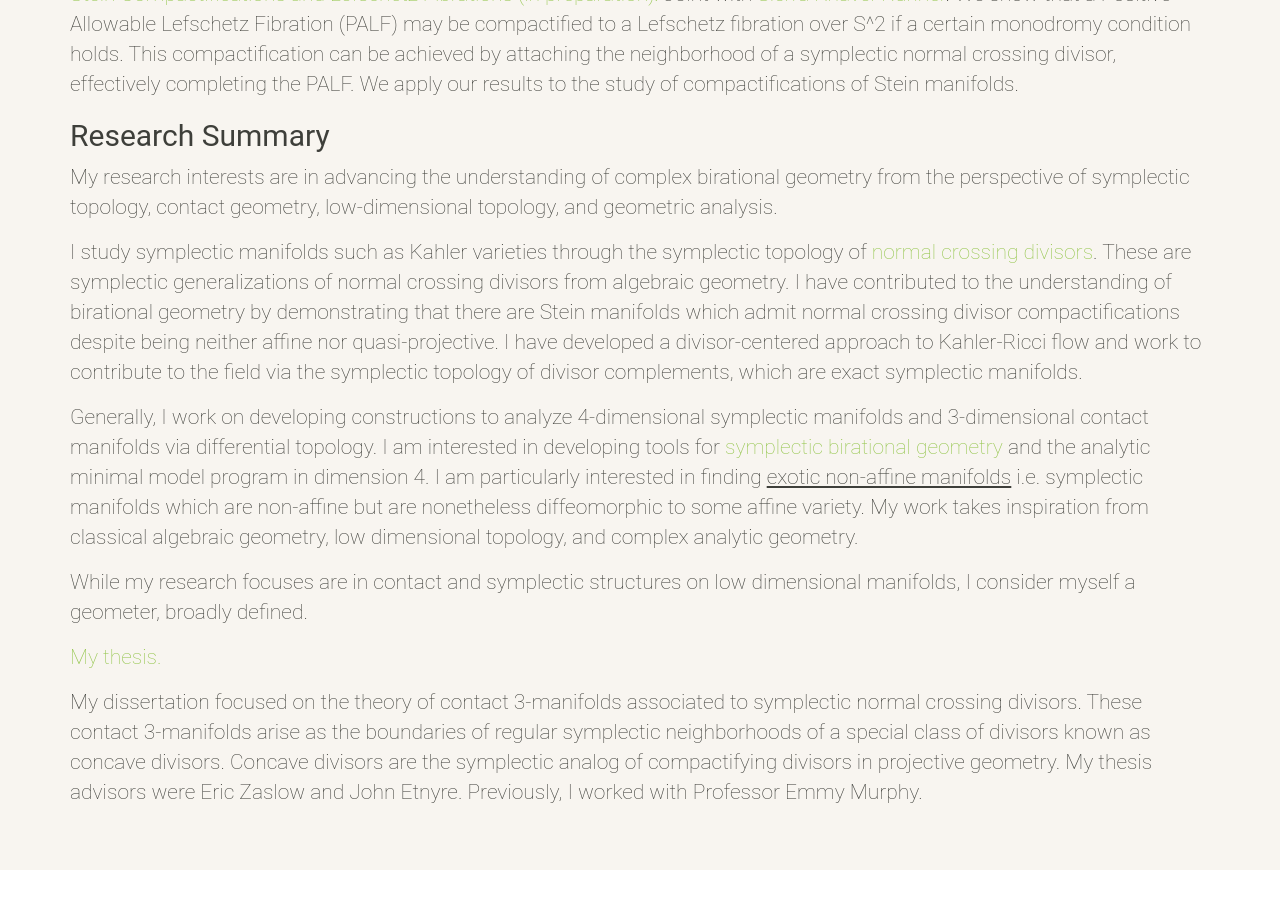
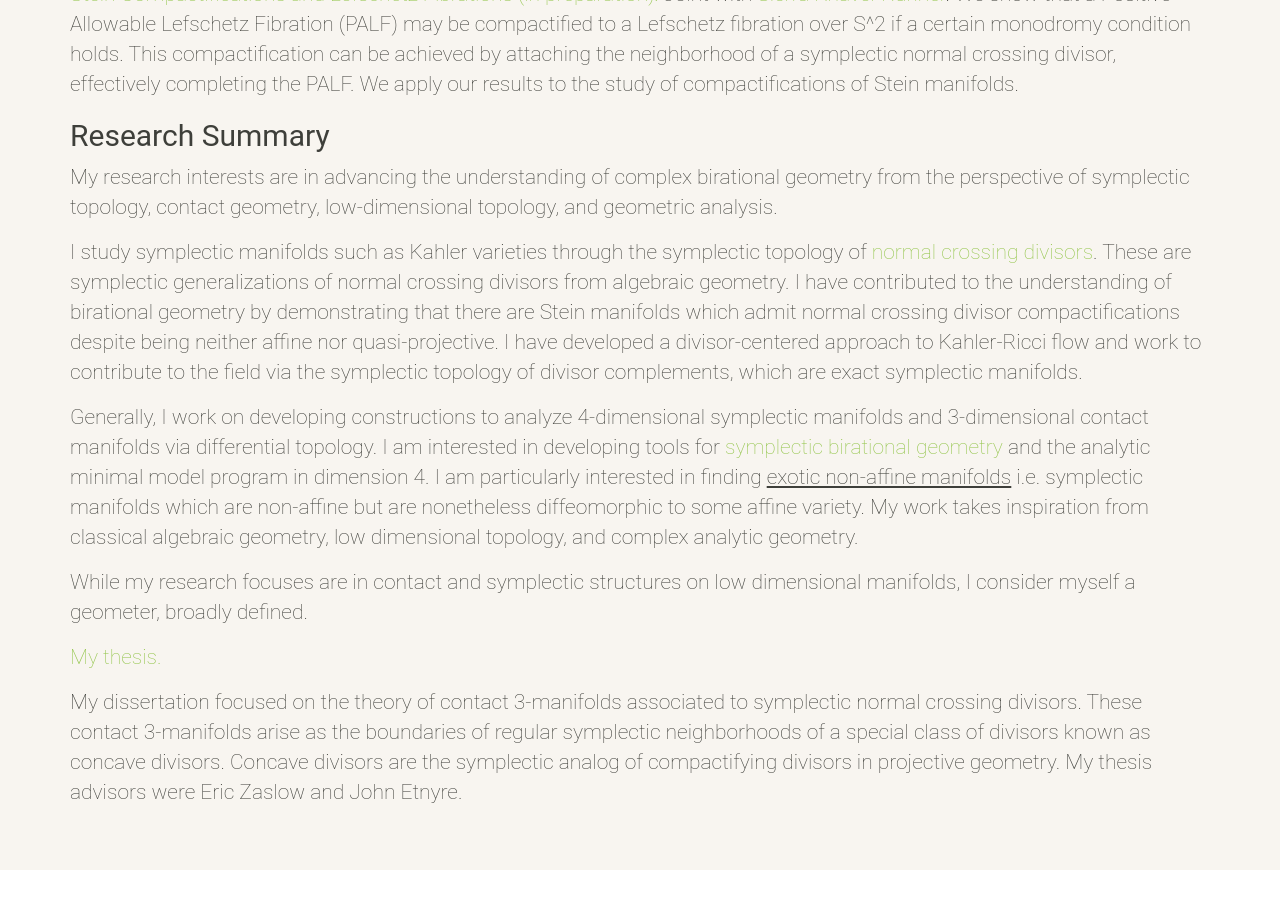
Before and after one commit to rvanwhy/rvanwhy.github.io, a Jekyll site: the page built from 02-research.md, in a window 1280 px wide and 900 px high, scrolled down 586 px. Built offline with Jekyll 4.4.1, drawn with Linux system fonts in a browser that asks for light colours; nearby versions of some CDN libraries.

Commit message:
Edit bio

```diff
--- a/02-research.md
+++ b/02-research.md
@@ -40,4 +40,4 @@ Stein Compactifications and Lefschetz Fibrations (in preparation):
 
 <p><a href="/assets/pdf/Thesis.pdf">My thesis.</a></p>
 
-<p> My dissertation focused on the theory of contact 3-manifolds associated to symplectic normal crossing divisors. These contact 3-manifolds arise as the boundaries of regular symplectic neighborhoods of a special class of divisors known as concave divisors. Concave divisors are the symplectic analog of compactifying divisors in projective geometry. My thesis advisors were Eric Zaslow and John Etnyre. Previously, I worked with Professor Emmy Murphy.
+<p> My dissertation focused on the theory of contact 3-manifolds associated to symplectic normal crossing divisors. These contact 3-manifolds arise as the boundaries of regular symplectic neighborhoods of a special class of divisors known as concave divisors. Concave divisors are the symplectic analog of compactifying divisors in projective geometry. My thesis advisors were Eric Zaslow and John Etnyre.
```
